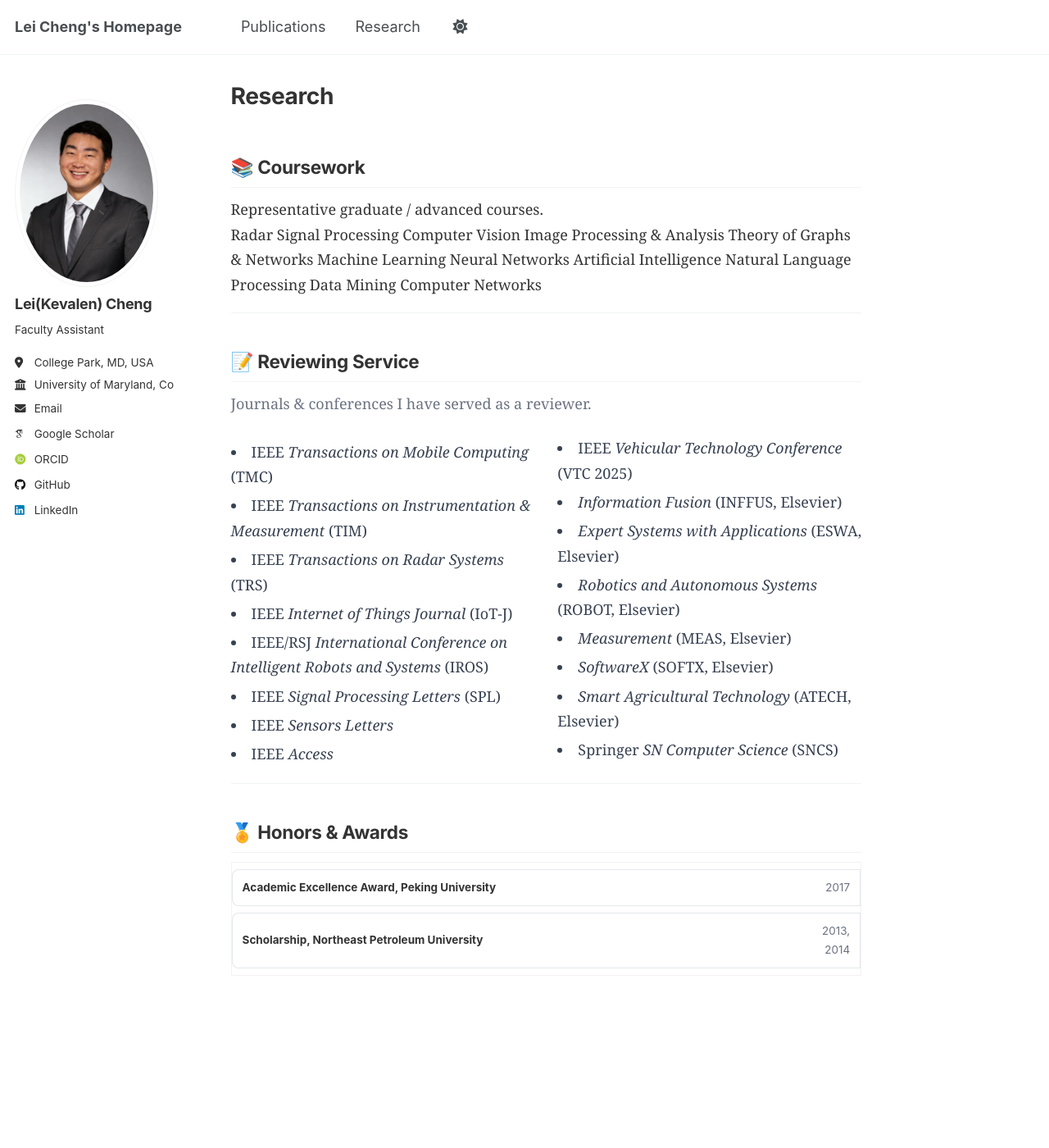
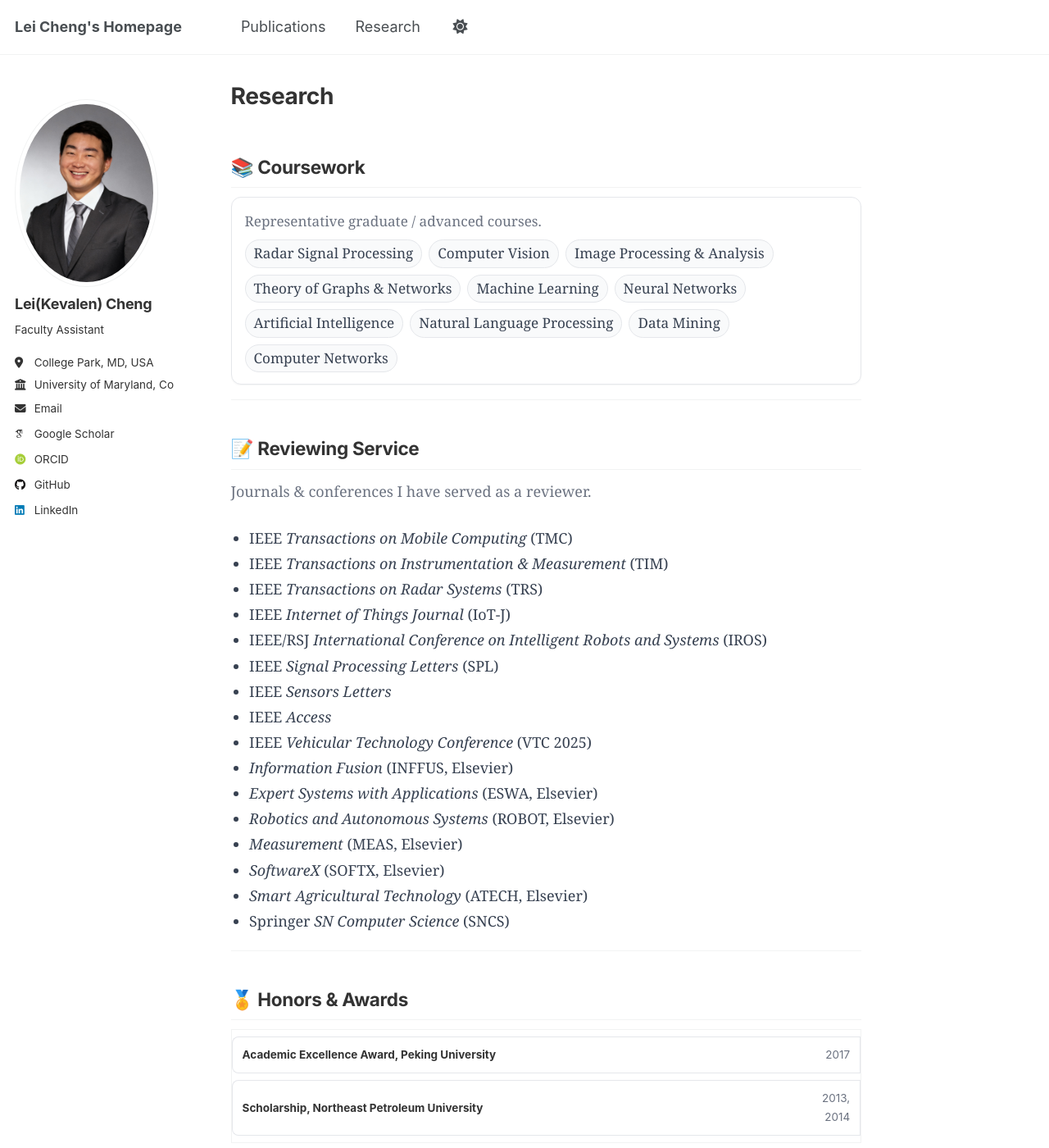
Before and after one commit to leicheng5/leicheng5.github.io, a Jekyll site: the page built from _pages/research.md, in a window 1280 px wide and 1400 px high. Shown: the whole window at 82% size. Built offline with Jekyll 4.4.1, drawn with Linux system fonts in a browser that asks for light colours; some web fonts are replaced; a script that is not in the unit is left out.

Commit message:
Update custom.css

```diff
--- a/assets/css/custom.css
+++ b/assets/css/custom.css
@@ -476,58 +476,83 @@ div.desc {
 /* ---------- Research page helpers ---------- */
 .muted { color:#6b7280; margin:.2rem 0 1rem; }
 
-/* Coursework chips */
-.course-badges {
-  list-style:none; padding:0; margin:0 0 .5rem 0;
-  display:flex; flex-wrap:wrap; gap:8px;
+/* ===== Coursework: card + pill chips (scoped) ===== */
+.cw-card{
+  border:1px solid #e5e7eb;
+  border-radius:12px;
+  padding:14px 16px;
+  background:#fff;
+  box-shadow:0 1px 2px rgba(0,0,0,.04);
+  margin:.5rem 0 1rem;
 }
-.course-badges li {
-  background:#f3f4f6; border:1px solid #e5e7eb; color:#374151;
-  padding:6px 10px; border-radius:9999px; font-size:.95rem;
+.cw-lead{
+  color:#6b7280;
+  font-size:.95rem;
+  margin-bottom:.45rem;
 }
-.dark-theme .course-badges li { background:#1f2937; border-color:#374151; color:#e5e7eb; }
+.cw-pills{
+  display:flex;
+  flex-wrap:wrap;
+  gap:8px;
+}
+.cw-pills span{
+  border:1px solid #e5e7eb;
+  background:#f9fafb;
+  color:#374151;
+  padding:6px 10px;
+  border-radius:9999px;
+  font-size:.95rem;
+  line-height:1.2;
+}
+.dark-theme .cw-card{ background:#0b0f14; border-color:#1f2937; }
+.dark-theme .cw-pills span{ border-color:#374151; background:#111827; color:#e5e7eb; }
 
-/* Reviewers list in two columns (collapses on mobile) */
-.reviewers {
-  list-style: disc inside; margin:0; padding-left:0;
-  columns: 2; column-gap: 28px;
+/* ===== Reviewing Service: single-column list (scoped) ===== */
+.reviewers{
+  /* force one column and undo any global multi-column/list layout */
+  display:block !important;
+  column-count:1 !important;
+  -webkit-columns:1 !important;
+  -moz-columns:1 !important;
+  column-gap:0 !important;
+
+  list-style:disc;
+  padding-left:1.25rem;   /* bullet indent */
+  margin:.25rem 0 1rem;
 }
-.reviewers li { break-inside: avoid; margin: .25rem 0; color:#374151; }
-.dark-theme .reviewers li { color:#e5e7eb; }
-@media (max-width: 720px) { .reviewers { columns:1; } }
+.reviewers li{
+  display:list-item !important;
+  break-inside:avoid;
+  margin:.28rem 0;
+  color:#374151;
+  line-height:1.45;
+}
+.dark-theme .reviewers li{ color:#e5e7eb; }
 
-/* Awards table */
-.awards-table { width:100%; border-collapse:separate; border-spacing:0 8px; }
-.awards-table td { padding:10px 12px; background:#fff; border:1px solid #e5e7eb; }
-.awards-table tr td:first-child { border-top-left-radius:8px; border-bottom-left-radius:8px; }
-.awards-table tr td.year { width:80px; text-align:right; color:#6b7280; border-left:none; }
-.awards-table tr td:not(.year) { border-right:none; }
-.awards-table .note { margin-left:.5rem; color:#6b7280; font-style:italic; }
+/* ===== Honors & Awards: table (scoped) ===== */
+.awards-table{
+  width:100%;
+  border-collapse:separate;
+  border-spacing:0 8px;
+}
+.awards-table td{
+  padding:10px 12px;
+  background:#fff;
+  border:1px solid #e5e7eb;
+}
+.awards-table tr td:first-child{
+  border-top-left-radius:8px;
+  border-bottom-left-radius:8px;
+}
+.awards-table tr td.year{
+  width:80px;
+  text-align:right;
+  color:#6b7280;
+  border-left:none;
+}
+.awards-table tr td:not(.year){ border-right:none; }
+.awards-table .note{ margin-left:.5rem; color:#6b7280; font-style:italic; }
 
-.dark-theme .awards-table td { background:#111827; border-color:#374151; }
-.dark-theme .awards-table tr td.year { color:#9ca3af; }
-.dark-theme .awards-table .note { color:#9ca3af; }
-
-
-
-/* === Coursework (scoped) === */
-.coursework-section .cw-card{
-  border:1px solid #e5e7eb; border-radius:12px; padding:14px 16px;
-  background:#fff; box-shadow:0 1px 2px rgba(0,0,0,.04); margin:.5rem 0 1rem;
-}
-.coursework-section .cw-lead{
-  color:#6b7280; font-size:.95rem; margin-bottom:.45rem;
-}
-.coursework-section .cw-pills{
-  list-style:none; margin:0; padding:0;
-  display:flex; flex-wrap:wrap; gap:8px;
-}
-.coursework-section .cw-pills li{
-  border:1px solid #e5e7eb; background:#f9fafb; color:#374151;
-  padding:6px 10px; border-radius:9999px; font-size:.95rem;
-  line-height:1; white-space:nowrap;
-}
-
-/* Dark theme */
-.dark-theme .coursework-section .cw-card{ background:#0b0f14; border-color:#1f2937; }
-.dark-theme .coursework-section .cw-pills li{ border-color:#374151; background:#111827; color:#e5e7eb; }
+.dark-theme .awards-table td{ background:#111827; border-color:#374151; }
+.dark-theme .awards-table tr td.year{ color:#9ca3af; }
+.dark-theme .awards-table .note{ color:#9ca3af; }
```
